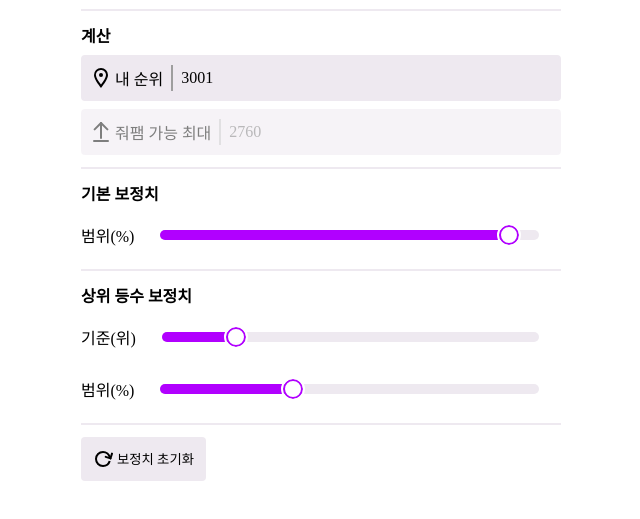
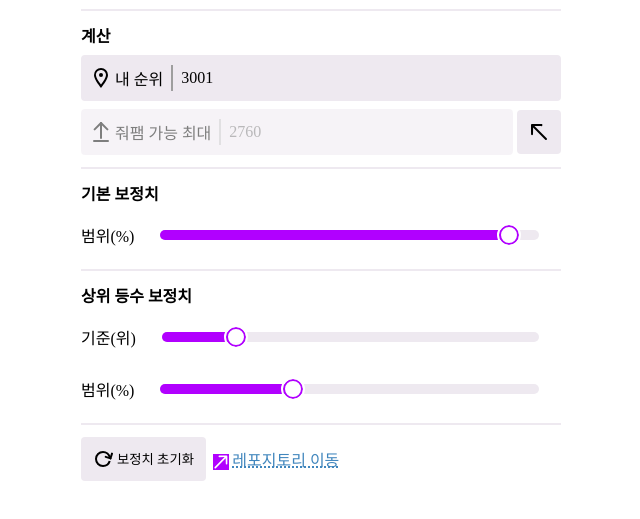
Before and after one commit to acherium/jwopaemteo, a plain HTML site: page index.html in a window 1280 px wide. Shown: the part 233-752 px from the top of the page, without its empty margins (319-959 px from the left). Drawn offline with Linux system fonts and the light colour scheme; a web font is replaced by a local one.

Commit message:
줘팸 가능 최대 등수값 -> 내 순위 적용 기능 추가

```diff
--- a/index.html
+++ b/index.html
@@ -56,11 +56,16 @@
       <p>내 순위</p>
       <input type="number" name="input-rank" id="input-rank" value="3001">
     </label>
-    <label class="w100p" lyra-tip="줘팸 가능한 최대 등수입니다.">
-      <div class="i i-frontmost"></div>
-      <p>줘팸 가능 최대</p>
-      <input type="number" name="input-max" id="input-max" value="0" disabled>
-    </label>
+    <div class="list-row wf">
+      <label class="wf f1" lyra-tip="줘팸 가능한 최대 등수입니다.">
+        <div class="i i-frontmost"></div>
+        <p>줘팸 가능 최대</p>
+        <input type="number" name="input-max" id="input-max" value="0" disabled>
+      </label>
+      <button id="button-up" lyra-tip="이 등수를 현재 등수로 내 순위로 설정합니다.">
+        <div class="i i-arrow-nw"></div>
+      </button>
+    </div>
     <div class="divline-row"></div>
     <h4>기본 보정치</h4>
     <div class="list-row wf">
@@ -89,6 +94,7 @@
         <div class="i i-clockwise"></div>
         <p>보정치 초기화</p>
       </button>
+      <a href="https://github.com/acherium/jwopaemteo" target="_blank">레포지토리 이동</a>
     </div>
   </main>
 </body>
--- a/jwopaemteo.js
+++ b/jwopaemteo.js
@@ -1,4 +1,4 @@
-import { $ } from "./lyra/lyra-module.js";
+import { $, copy } from "./lyra/lyra-module.js";
 
 (() => {
   const rank = $("#input-rank");
@@ -8,6 +8,7 @@ import { $ } from "./lyra/lyra-module.js";
   const threshold = $("#range-threshold");
   const percAlt = $("#range-perc-alt");
 
+  const up = $("#button-up");
   const reset = $("#button-reset");
 
   const getValueInt = (node) => parseInt(node.value);
@@ -40,6 +41,10 @@ import { $ } from "./lyra/lyra-module.js";
   threshold.addEventListener("input", doCalc);
   percAlt.addEventListener("input", doCalc);
 
+  up.addEventListener("click", () => {
+    rank.value = copy(max.value);
+    doCalc();
+  });
   reset.addEventListener("click", doReset);
 
   doCalc();
```
